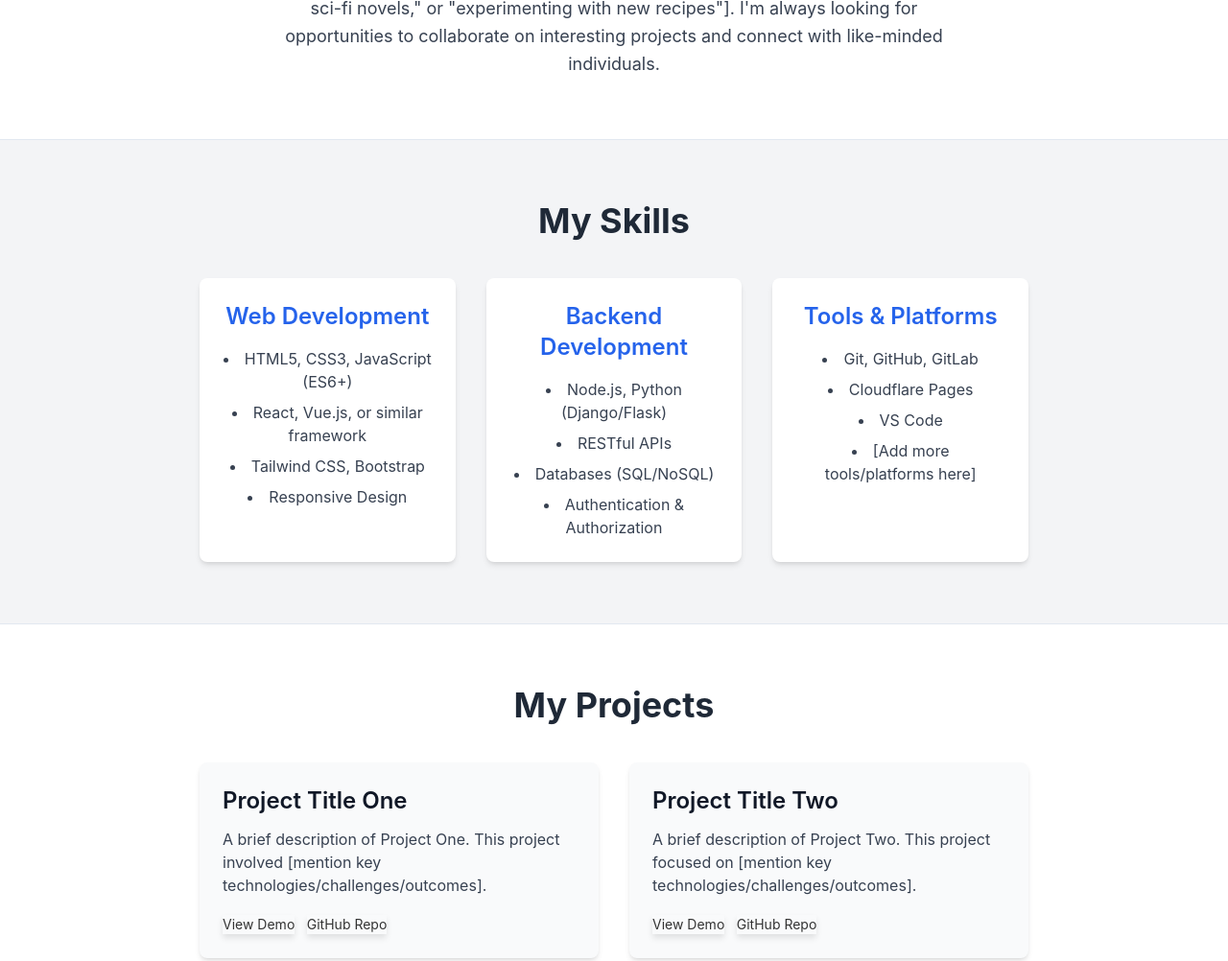
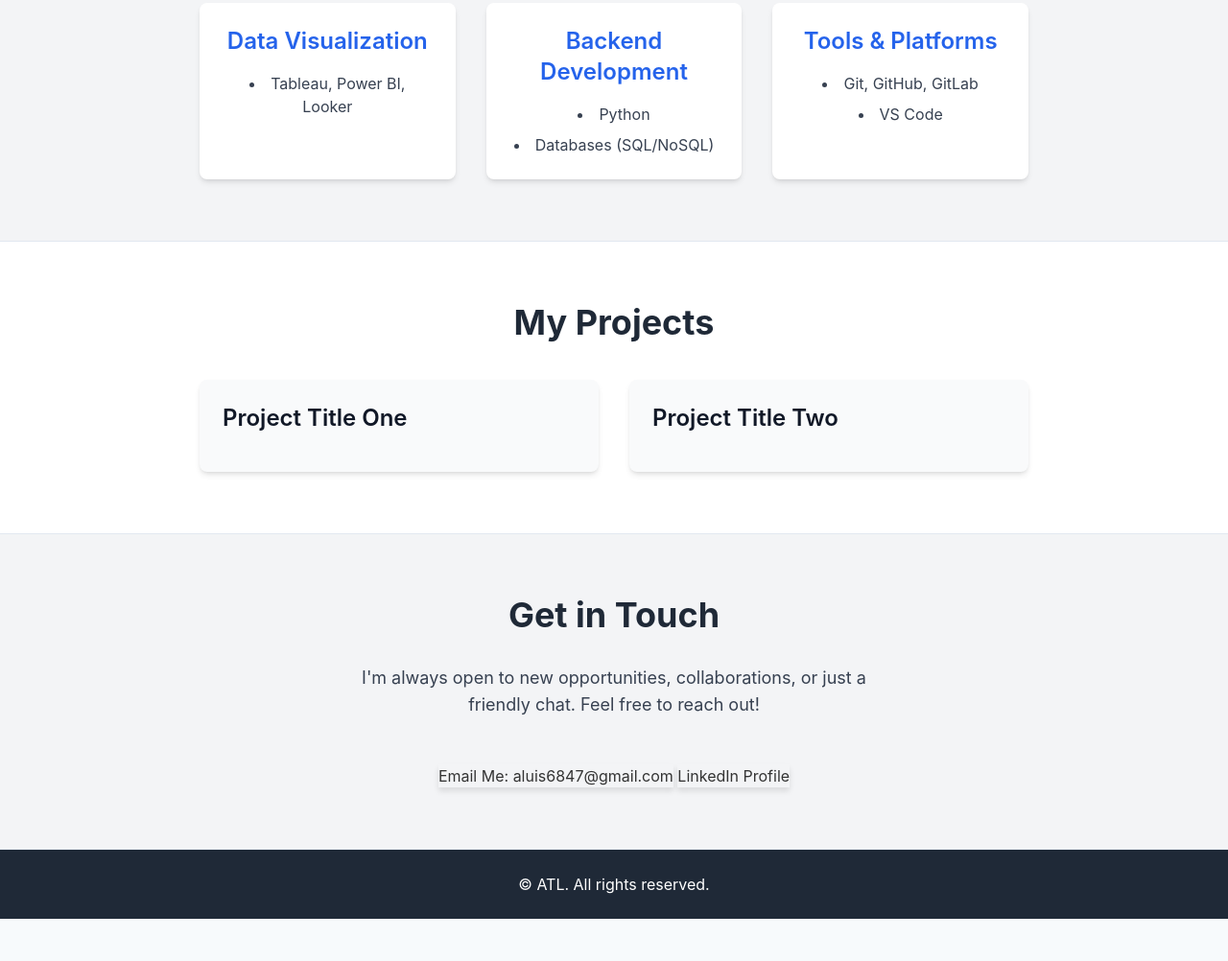
Before and after one commit to andretavluis/personal-website, a plain HTML site: page index.html in a window 1280 px wide. Shown: the part 909-1911 px from the top of the page at 96% size. After the commit the page ends 1867 px from the top, so only its background shows below. Drawn offline with nearby package versions, Linux system fonts and the light colour scheme.

Commit message:
Update index.html

```diff
--- a/index.html
+++ b/index.html
@@ -38,7 +38,7 @@
     <!-- Header Section -->
     <header class="bg-gradient-to-r from-blue-600 to-purple-700 text-white p-6 shadow-lg">
         <div class="container mx-auto flex flex-col md:flex-row justify-between items-center">
-            <h1 class="text-3xl font-bold mb-4 md:mb-0">Your Name</h1>
+            <h1 class="text-3xl font-bold mb-4 md:mb-0">André Taveira Luís</h1>
             <nav>
                 <ul class="flex flex-wrap justify-center space-x-6 text-lg">
                     <li><a href="#about" class="hover:text-blue-200 transition duration-200">About</a></li>
@@ -58,7 +58,7 @@
             <p class="text-xl text-gray-600 max-w-2xl mx-auto mb-8">
                 Data Analyst
             </p>
-            <a href="#contact" class="btn btn-primary inline-block">Get in Touch</a>
+            <a href="https://www.linkedin.com/in/andretluis/" class="btn btn-primary inline-block">Get in Touch</a>
         </div>
     </section>
 
@@ -67,10 +67,8 @@
         <div class="container mx-auto px-4 text-center max-w-3xl">
             <h2 class="text-4xl font-bold text-gray-800 mb-8">About Me</h2>
             <p class="text-lg text-gray-700 leading-relaxed mb-6">
-                Welcome to my corner of the internet! I'm [Your Name], and I'm currently [Your current role/student status/what you do]. My journey into [your field/interest] started when [briefly mention how you got into it, e.g., "I built my first simple website in high school" or "I discovered the power of data visualization"].
             </p>
             <p class="text-lg text-gray-700 leading-relaxed">
-                I love learning new technologies and solving challenging problems. When I'm not coding, you can find me [mention a hobby, e.g., "hiking in the mountains," "reading sci-fi novels," or "experimenting with new recipes"]. I'm always looking for opportunities to collaborate on interesting projects and connect with like-minded individuals.
             </p>
         </div>
     </section>
@@ -82,22 +80,17 @@
             <div class="grid grid-cols-1 md:grid-cols-2 lg:grid-cols-3 gap-8">
                 <!-- Skill Card 1 -->
                 <div class="bg-white p-6 rounded-lg shadow-md hover:shadow-lg transition duration-300">
-                    <h3 class="text-2xl font-semibold text-blue-600 mb-4">Web Development</h3>
+                    <h3 class="text-2xl font-semibold text-blue-600 mb-4">Data Visualization</h3>
                     <ul class="text-gray-700 list-disc list-inside space-y-2">
-                        <li>HTML5, CSS3, JavaScript (ES6+)</li>
-                        <li>React, Vue.js, or similar framework</li>
-                        <li>Tailwind CSS, Bootstrap</li>
-                        <li>Responsive Design</li>
+                        <li>Tableau, Power BI, Looker</li>
                     </ul>
                 </div>
                 <!-- Skill Card 2 -->
                 <div class="bg-white p-6 rounded-lg shadow-md hover:shadow-lg transition duration-300">
                     <h3 class="text-2xl font-semibold text-blue-600 mb-4">Backend Development</h3>
                     <ul class="text-gray-700 list-disc list-inside space-y-2">
-                        <li>Node.js, Python (Django/Flask)</li>
-                        <li>RESTful APIs</li>
+                        <li>Python</li>
                         <li>Databases (SQL/NoSQL)</li>
-                        <li>Authentication & Authorization</li>
                     </ul>
                 </div>
                 <!-- Skill Card 3 -->
@@ -105,9 +98,7 @@
                     <h3 class="text-2xl font-semibold text-blue-600 mb-4">Tools & Platforms</h3>
                     <ul class="text-gray-700 list-disc list-inside space-y-2">
                         <li>Git, GitHub, GitLab</li>
-                        <li>Cloudflare Pages</li>
                         <li>VS Code</li>
-                        <li>[Add more tools/platforms here]</li>
                     </ul>
                 </div>
             </div>
@@ -123,19 +114,13 @@
                 <div class="bg-gray-50 p-6 rounded-lg shadow-md hover:shadow-lg transition duration-300 text-left">
                     <h3 class="text-2xl font-semibold text-gray-900 mb-3">Project Title One</h3>
                     <p class="text-gray-700 mb-4">
-                        A brief description of Project One. This project involved [mention key technologies/challenges/outcomes].
                     </p>
-                    <a href="#" class="btn btn-secondary text-sm inline-block mr-2" target="_blank" rel="noopener noreferrer">View Demo</a>
-                    <a href="https://github.com/andretavluis/personal-site" class="btn btn-secondary text-sm inline-block" target="_blank" rel="noopener noreferrer">GitHub Repo</a>
                 </div>
                 <!-- Project Card 2 -->
                 <div class="bg-gray-50 p-6 rounded-lg shadow-md hover:shadow-lg transition duration-300 text-left">
                     <h3 class="text-2xl font-semibold text-gray-900 mb-3">Project Title Two</h3>
                     <p class="text-gray-700 mb-4">
-                        A brief description of Project Two. This project focused on [mention key technologies/challenges/outcomes].
                     </p>
-                    <a href="#" class="btn btn-secondary text-sm inline-block mr-2" target="_blank" rel="noopener noreferrer">View Demo</a>
-                    <a href="https://github.com/andretavluis/personal-site" class="btn btn-secondary text-sm inline-block" target="_blank" rel="noopener noreferrer">GitHub Repo</a>
                 </div>
                 <!-- Add more project cards as needed -->
             </div>
@@ -150,9 +135,8 @@
                 I'm always open to new opportunities, collaborations, or just a friendly chat. Feel free to reach out!
             </p>
             <div class="space-y-4">
-                <a href="mailto:your.email@example.com" class="btn btn-primary w-full md:w-auto inline-block">Email Me: your.email@example.com</a>
-                <a href="https://linkedin.com/in/yourprofile" class="btn btn-secondary w-full md:w-auto inline-block" target="_blank" rel="noopener noreferrer">LinkedIn Profile</a>
-                <a href="https://github.com/yourgithub" class="btn btn-secondary w-full md:w-auto inline-block" target="_blank" rel="noopener noreferrer">GitHub Profile</a>
+                <a href="mailto:aluis6847@gmail.com" class="btn btn-primary w-full md:w-auto inline-block">Email Me: aluis6847@gmail.com</a>
+                <a href="https://www.linkedin.com/in/andretluis/" class="btn btn-secondary w-full md:w-auto inline-block" target="_blank" rel="noopener noreferrer">LinkedIn Profile</a>
             </div>
         </div>
     </section>
@@ -160,8 +144,7 @@
     <!-- Footer Section -->
     <footer class="bg-gray-800 text-white p-6 text-center">
         <div class="container mx-auto">
-            <p>&copy; <span id="current-year"></span> Your Name. All rights reserved.</p>
-            <p class="mt-2 text-sm">Built with ❤️ and Tailwind CSS.</p>
+            <p>&copy; <span id="current-year"></span> ATL. All rights reserved.</p>
         </div>
     </footer>
 
```
